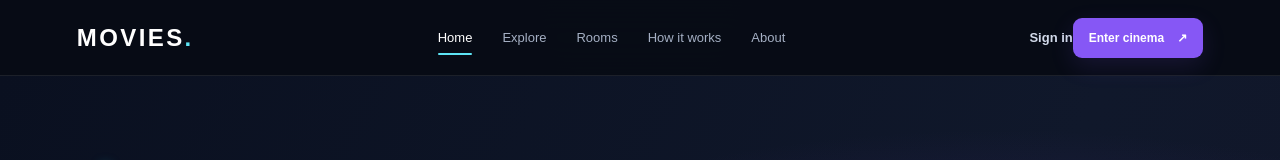
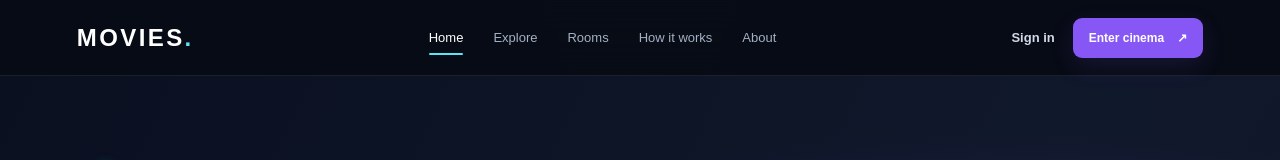
Before and after one commit to creatorvoid2003/movies, a plain HTML site: page index.html in a window 1280 px wide. Shown: the top 160 px of the page. Drawn offline with Linux system fonts and the light colour scheme.

Commit message:
Align homepage account actions

```diff
--- a/assets/css/style.css
+++ b/assets/css/style.css
@@ -1112,3 +1112,6 @@ body {
 .auth-account-detail strong{max-width:65%;overflow-wrap:anywhere;text-align:right}
 .auth-footnote{margin:24px 0 0;color:#8290a8;font-size:10px;line-height:1.7}
 @media(max-width:520px){.auth-page{padding:28px 14px 46px}.auth-card{padding:23px 19px;border-radius:15px}}
+
+.header-actions{display:flex;align-items:center;gap:18px;flex-shrink:0}
+@media(max-width:760px){.header-actions{gap:10px}.header-actions .text-link{font-size:10px}}
```
